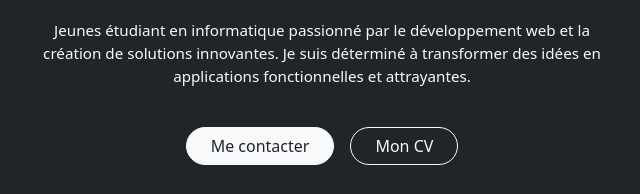
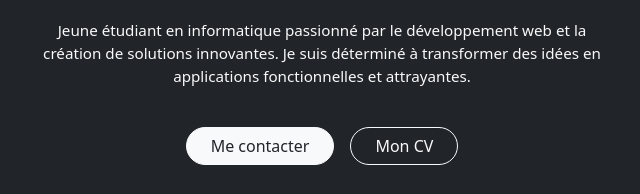
Before and after one commit to Puechamp/Portfolio, a website: page Portfolio.html in a window 1280 px wide. Shown: the part 399-593 px from the top of the page, 318-958 px from the left. Drawn offline with nearby package versions, Linux system fonts and the light colour scheme.

Commit message:
typo correcting

```diff
--- a/Portfolio.html
+++ b/Portfolio.html
@@ -36,7 +36,7 @@
                 à <span style="background:linear-gradient(135deg,#ff7eb3,#ff8f70,#9a6cff); background-clip:text; -webkit-background-clip:text; -webkit-text-fill-color:transparent;">votre service!</span>
             </h1>
             <p class="text-light mt-3" style="font-size:0.95rem; max-width:560px;">
-                Jeunes étudiant en informatique passionné par le développement web et la création de solutions innovantes.
+                Jeune étudiant en informatique passionné par le développement web et la création de solutions innovantes.
                 Je suis déterminé à transformer des idées en applications fonctionnelles et attrayantes.
             </p>
             <div class="d-flex gap-3 mt-4 flex-wrap justify-content-center">
```
Also changed, not shown: docs/index.html (+1 -1 lines).
